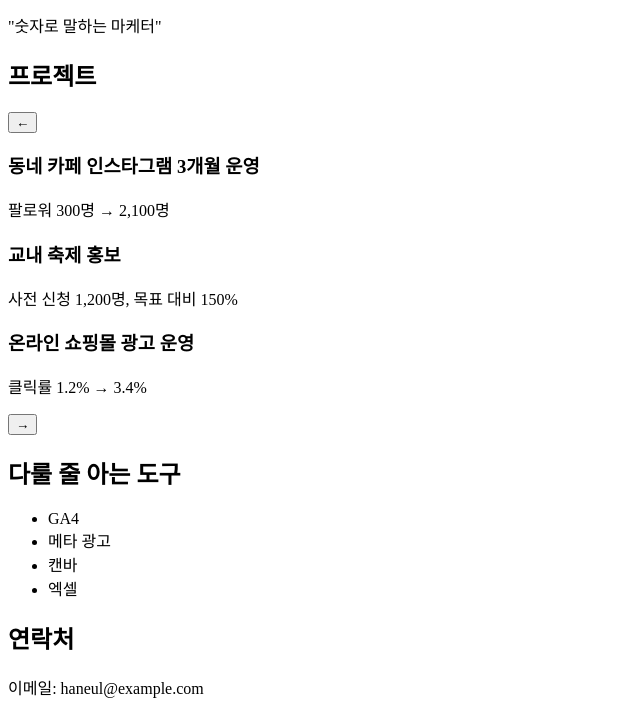
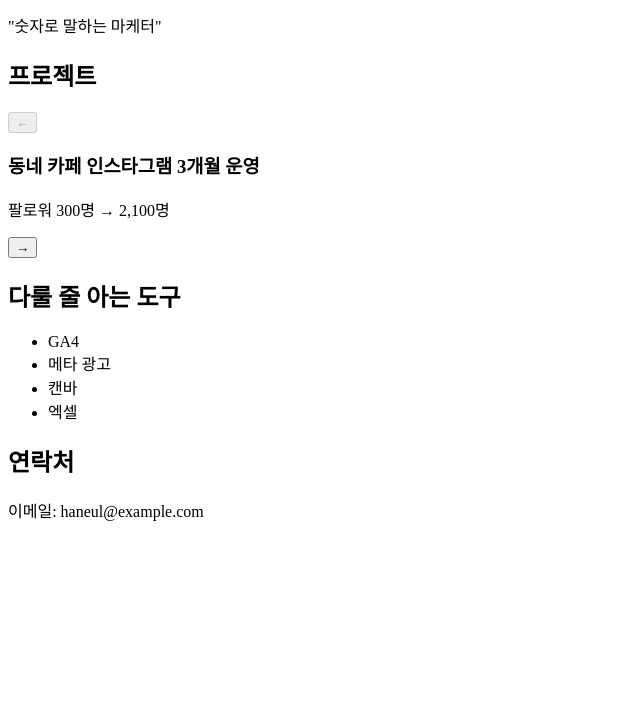
Before and after one commit to dlsgi925-star/Day208, a plain HTML site: page index.html in a window 1280 px wide. Shown: the part 116-831 px from the top of the page, without its empty margins (0-640 px from the left). After the commit the page ends 800 px from the top, so only its background shows below. Drawn offline with Linux system fonts and the light colour scheme.

Commit message:
2단계 완성
Co-Authored-By: Claude Sonnet 5.5 <noreply@anthropic.com>

```diff
--- a/index.html
+++ b/index.html
@@ -56,5 +56,28 @@
       <p>이메일: haneul@example.com</p>
     </section>
   </main>
+
+  <script>
+    var slides = document.querySelectorAll('#slides .slide');
+    var prevBtn = document.getElementById('prev-btn');
+    var nextBtn = document.getElementById('next-btn');
+    var current = 0;
+
+    // 현재 프로젝트 하나만 보여주고, 처음/끝에서는 해당 화살표를 비활성화
+    function showSlide(index) {
+      current = index;
+      slides.forEach(function (slide, i) {
+        slide.hidden = i !== current;
+      });
+      prevBtn.disabled = current === 0;
+      nextBtn.disabled = current === slides.length - 1;
+    }
+
+    prevBtn.addEventListener('click', function () { showSlide(current - 1); });
+    nextBtn.addEventListener('click', function () { showSlide(current + 1); });
+
+    // 처음에는 프로젝트 1을 보여줌
+    showSlide(0);
+  </script>
 </body>
 </html>
```
